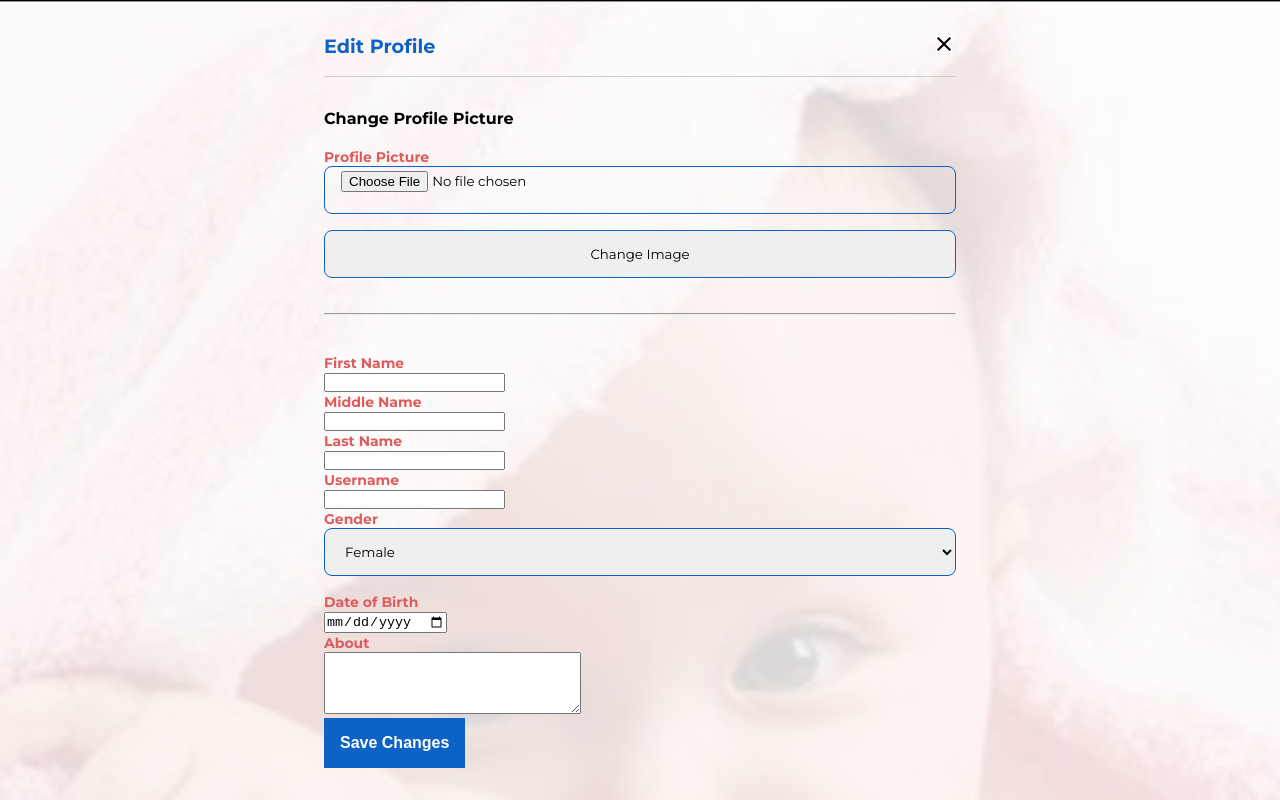
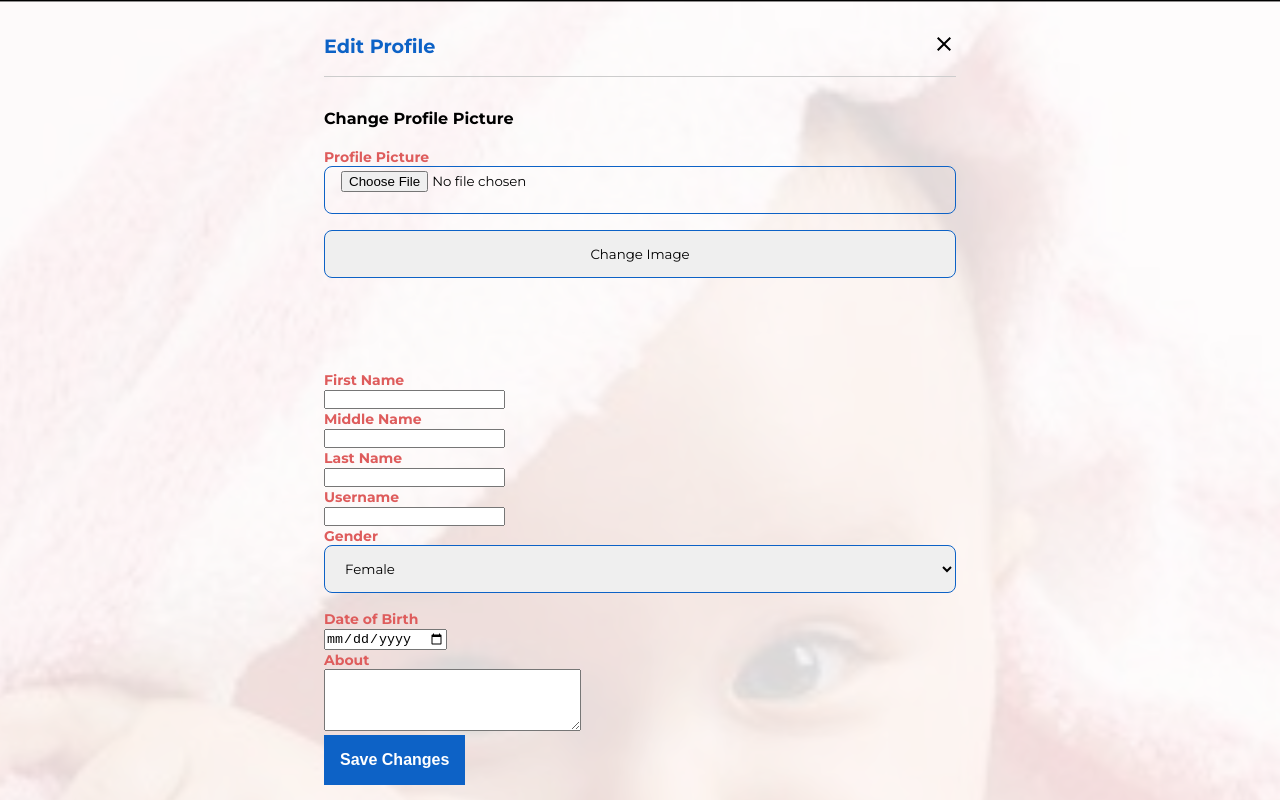
Before and after one commit to Perpy-del/Kiciti, a React (Create React App) app: page /Editprofile in a window 1280 px wide. Shown: the top 800 px of the page. Built offline with nearby package versions, Linux system fonts and the light colour scheme.

Commit message:
Add navigation from login and signup pages

```diff
--- a/src/pages/Editprofile/Editprofile.js
+++ b/src/pages/Editprofile/Editprofile.js
@@ -4,27 +4,26 @@ import './editProfile.css';
 import { Link } from 'react-router-dom';
 
 const Editprofile = () => {
-  const [profile, setProfile] = useState({});
+  const [ profile, setProfile ] = useState({ preview: "", data: "" });
+
   const handleFileChange = (e) => {
     const img = {
       preview: URL.createObjectURL(e.target.files[0]),
       data: e.target.files[0],
     };
     setProfile(img);
-    console.log(setProfile());
   }
+
   const handleProfile = async (e) => {
     e.preventDefault();
     const formData = new FormData();
-    formData.append('pfp', profile.data)
+    profile.data.filename = profile.data.name;
+    delete profile.data.name;
+    formData.append('pfp', profile.data);
 
     const response = await fetch('http://34.228.198.103/api/users/63a0ebb4a73f55168ad68c7b/pfp', {
       method: 'POST',
-      headers: {
-        'Content-Type': 'image/*',
-      },
       body: formData
-
     });
   };
 
@@ -35,13 +34,14 @@ const Editprofile = () => {
             <h2>Edit Profile</h2>
             <Link to='/profile'><img src={closebtn} alt='close' /></Link>
           </div>
-          <form onSubmit={handleProfile} className='form_con'>
+
+          <form onSubmit={handleProfile} encType="multipart/form-data" method="post" className='form_con'>
             <div>
               <h4> Change Profile Picture </h4> <br />
               <label htmlFor='photo'>Profile Picture</label> <br />
-              <input onChange={(e) => {handleFileChange(e)}} type="file" id='pfp' name='pfp' /> <br/>
+              <input onChange={handleFileChange} accept="image/*" type="file" id='pfp' name='pfp' /> <br/>
               <input type='submit' value="Change Image" />
-            </div> <br /> <hr/> <br/> <br/>
+            </div> <br /> <br/> <br/> <br/>
           </form>
 
           <form>
--- a/src/pages/Login/Login.js
+++ b/src/pages/Login/Login.js
@@ -1,4 +1,5 @@
 import React, { useState } from 'react';
+import { useNavigate } from 'react-router-dom';
 import './Login.css';
 import { Link } from 'react-router-dom';
 import klogo from '../Login/images/Kiciti Icon.svg';
@@ -9,9 +10,11 @@ import google from '../Login/images/google_icon.svg';
 import chevron from '../Login/images/arrow_back.svg';
 
 const Login = () => {
-    const [email, setEmail]=useState('')
-    const [password, setPassword]=useState('')
-    const [error, setError]=useState(false)
+    const [email, setEmail]=useState('');
+    const [password, setPassword]=useState('');
+    const [error, setError]=useState(false);
+
+    const navigate = useNavigate();
 
     const handleSubmit = async (e) => {
         e.preventDefault();
@@ -49,6 +52,7 @@ const Login = () => {
             localStorage.setItem("X-auth-token", user_token);
 
             // redirect to feed page and login user
+            navigate("/");
         }
     }
     return (
--- a/src/pages/Signup/Signup.js
+++ b/src/pages/Signup/Signup.js
@@ -1,4 +1,5 @@
 import React, { useState } from 'react';
+import { useNavigate } from 'react-router-dom';
 import "./signup.css";
 import Kiciti_logo from '../../assets/images/Kiciti Icon.svg'
 import user from '../../assets/images/user_icon.svg'
@@ -11,15 +12,17 @@ import chevron from './images/arrow_back.svg'
 import { Link } from 'react-router-dom';
 
 const Signup = () => {
-    const [fname, setFName]=useState('')
-    const [lname, setLName]=useState('')
-    const [email, setEmail]=useState('')
-    const [password, setPassword]=useState('')
-    const [country, setCountry]=useState('')
-    const [gender, setGender]=useState('')
-    const [username, setUsername]=useState('')
-    const [dob, setDOB]=useState('')
-    const [error, setError]=useState(false)
+    const [fname, setFName]=useState('');
+    const [lname, setLName]=useState('');
+    const [email, setEmail]=useState('');
+    const [password, setPassword]=useState('');
+    const [country, setCountry]=useState('');
+    const [gender, setGender]=useState('');
+    const [username, setUsername]=useState('');
+    const [dob, setDOB]=useState('');
+    const [error, setError]=useState(false);
+
+    const navigate = useNavigate();
 
     async function handleSubmit (e) {
         e.preventDefault();
@@ -63,6 +66,7 @@ const Signup = () => {
             localStorage.setItem("X-auth-token", user_token);
 
             // redirect to feed page and login user
+            navigate("/");
         }
     }
 
--- a/src/pages/index.js
+++ b/src/pages/index.js
@@ -11,4 +11,4 @@ import About from './About/About';
 import Success from './Success/Success';
 import Loggedin from './Loggedin/Loggedin';
 
-export { Home, Signup, Login, Profile, Editprofile, Userfeed, Forgotpassword, Verifyuser, Error, About, Success, Loggedin }
+export { Home, Signup, Login, Profile, Editprofile, Userfeed, Forgotpassword, Verifyuser, Error, About, Success, Loggedin };
```
